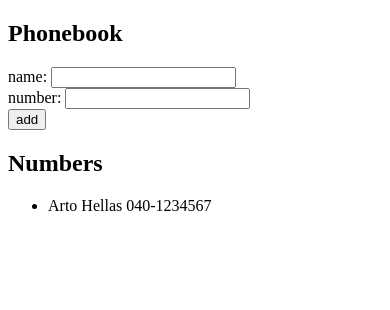
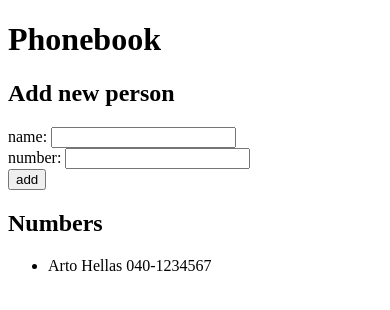
Before and after one commit to SimonTC/FullStackOpen2022, a React (Create React App) app in the folder exercises/part2/phonebook/: page / in a window 390 px wide. Shown: the top 310 px of the page. Built offline with nearby package versions, Linux system fonts and the light colour scheme.

Commit message:
Part 2.b - phonebook step 3.5 - refactor

```diff
--- a/exercises/part2/phonebook/src/App.js
+++ b/exercises/part2/phonebook/src/App.js
@@ -1,8 +1,9 @@
 import { useState } from 'react'
+import * as PropTypes from "prop-types";
 
-const InputWithLabel = ({onChange, value, labelText}) => {
+const InputWithLabel = ({onChange: onNameChange, value, labelText}) => {
   return <div>
-    {labelText}: <input value={value} onChange={onChange}/>
+    {labelText}: <input value={value} onChange={onNameChange}/>
   </div>;
 }
 
@@ -14,9 +15,37 @@ const Person = ({person}) => {
   )
 }
 
+const NewEntry = ({newName, newPhoneNumber, onAddPerson, onNameChange, onPhoneNumberChange}) => {
+  return (
+    <div>
+      <h2>Add new person</h2>
+      <form>
+        <InputWithLabel labelText="name" value={newName} onChange={onNameChange}/>
+        <InputWithLabel labelText="number" value={newPhoneNumber} onChange={onPhoneNumberChange}/>
+        <div>
+          <button type="submit" onClick={onAddPerson}>add</button>
+        </div>
+      </form>
+    </div>
+  );
+}
+
+const PersonList = ({persons}) => {
+  return(
+    <div>
+      <h2>Numbers</h2>
+      <ul>
+        {persons.map(p =>
+          <Person key={p.name} person={p}/>
+        )}
+      </ul>
+    </div>
+  )
+}
+
 const App = () => {
   const [persons, setPersons] = useState([
-    { name: 'Arto Hellas', phoneNumber: '040-1234567' }
+    {name: 'Arto Hellas', phoneNumber: '040-1234567'}
   ])
   const [newName, setNewName] = useState('')
   const [newPhoneNumber, setNewPhoneNumber] = useState('');
@@ -37,7 +66,7 @@ const App = () => {
     event.preventDefault()
     const newPerson = {name: newName, phoneNumber: newPhoneNumber}
 
-    if (persons.some(p => personsAreTheSame(p, newPerson ))){
+    if (persons.some(p => personsAreTheSame(p, newPerson))) {
       alert(`${newName} is already added to the phonebook`)
     } else {
       setPersons(persons.concat(newPerson))
@@ -48,20 +77,15 @@ const App = () => {
 
   return (
     <div>
-      <h2>Phonebook</h2>
-      <form>
-        <InputWithLabel labelText='name' value={newName} onChange={onNameChange}/>
-        <InputWithLabel labelText='number' value={newPhoneNumber} onChange={onPhoneNumberChange}/>
-        <div>
-          <button type="submit" onClick={onAddPerson}>add</button>
-        </div>
-      </form>
-      <h2>Numbers</h2>
-      <ul>
-        {persons.map(p =>
-          <Person key={p.name} person={p}/>
-        )}
-      </ul>
+      <h1>Phonebook</h1>
+      <NewEntry
+        newName={newName}
+        onNameChange={onNameChange}
+        newPhoneNumber={newPhoneNumber}
+        onPhoneNumberChange={onPhoneNumberChange}
+        onAddPerson={onAddPerson}
+      />
+      <PersonList persons={persons}/>
     </div>
   )
 }
```
